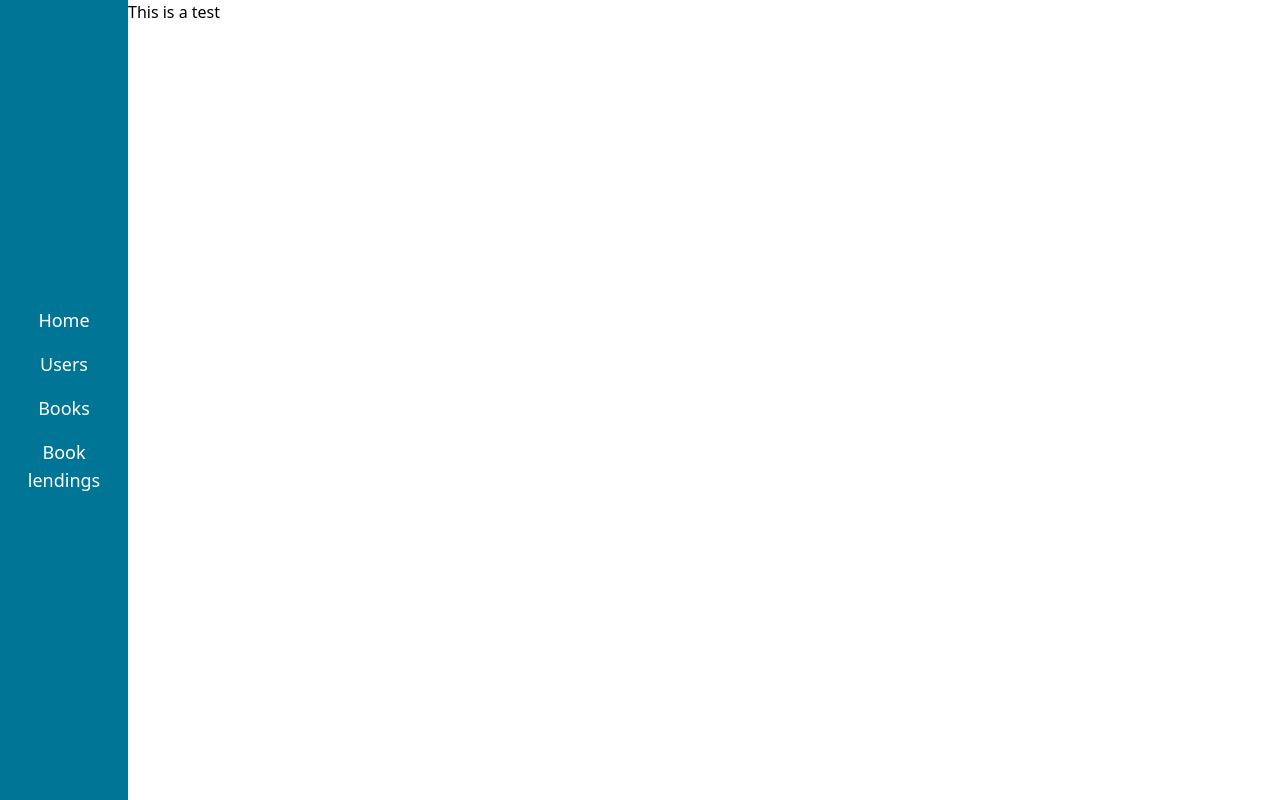
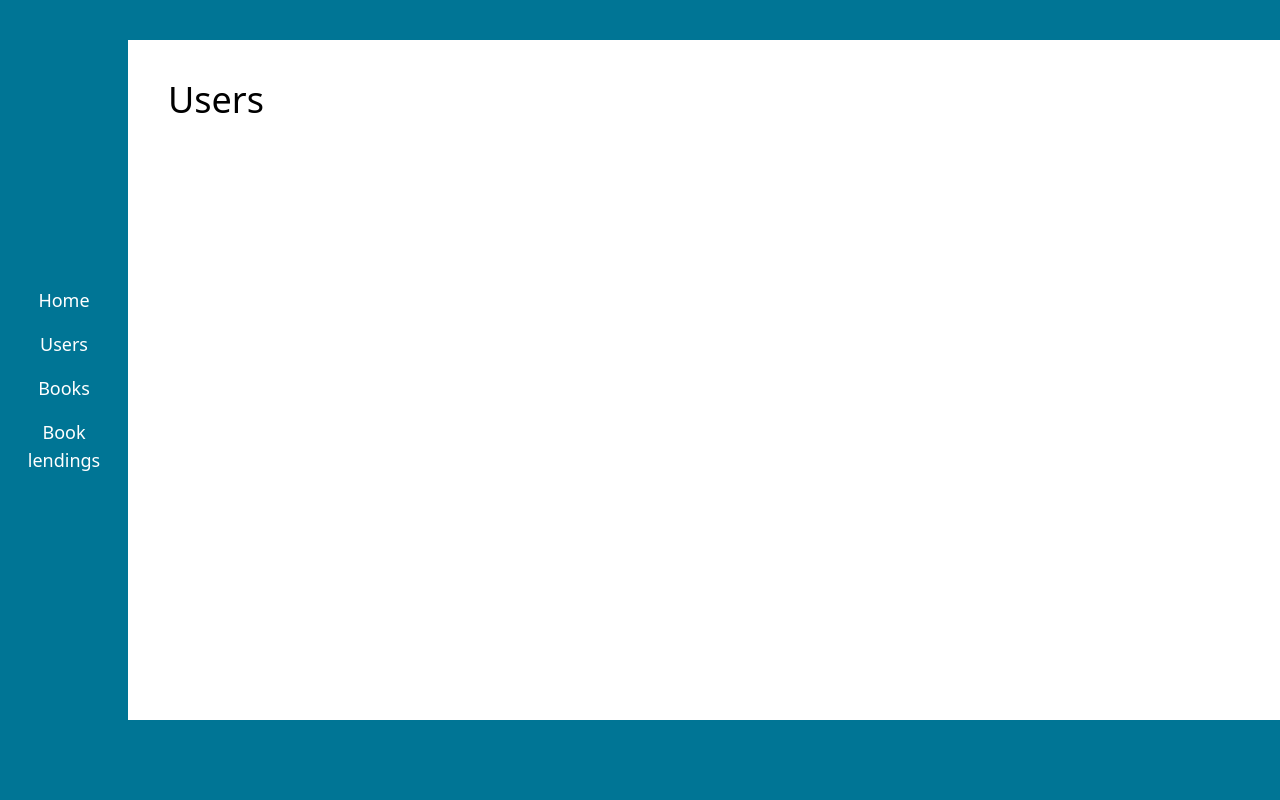
Before and after one commit to jimkdev/library-client, a Next.js app: page /dashboard/users in a window 1280 px wide. Built offline with nearby package versions, Linux system fonts and the light colour scheme.

Commit message:
Apply initial styles for header, aside and footer of dashboard

```diff
--- a/src/app/dashboard/layout.tsx
+++ b/src/app/dashboard/layout.tsx
@@ -8,12 +8,12 @@ export default function DashboardLayout({
 }) {
   return (
     <>
-      {/*<header></header>*/}
-      <main className="h-[100%] flex">
+      <header className="h-[5%] bg-cyan-700"></header>
+      <main className="h-[85%] flex">
         <Aside />
-        <div>{children}</div>
+        <div className="pt-10 pl-10">{children}</div>
       </main>
-      {/*<footer></footer>*/}
+      <footer className="h-[10%] bg-cyan-700"></footer>
     </>
   );
 }
--- a/src/app/dashboard/users/page.tsx
+++ b/src/app/dashboard/users/page.tsx
@@ -1,3 +1,7 @@
 export default function DashboardUsersPage() {
-  return <>This is a test</>;
+  return (
+    <>
+      <h1 className="text-4xl mb-14">Users</h1>
+    </>
+  );
 }
--- a/src/components/aside/aside.tsx
+++ b/src/components/aside/aside.tsx
@@ -3,7 +3,7 @@ import { JSX } from "react";
 
 export default function Aside(): JSX.Element {
   return (
-    <div className="min-w-[10%] max-w-[10%] h-[100%] flex flex-col flex-wrap justify-center items-center bg-cyan-700 text-white">
+    <div className="min-w-[94px] max-w-[10%] h-[100%] flex flex-col flex-wrap justify-center items-center bg-cyan-700 text-white">
       <ul className="text-lg w-[100%]">
         <li className="w-[100%]">
           <Link
```
